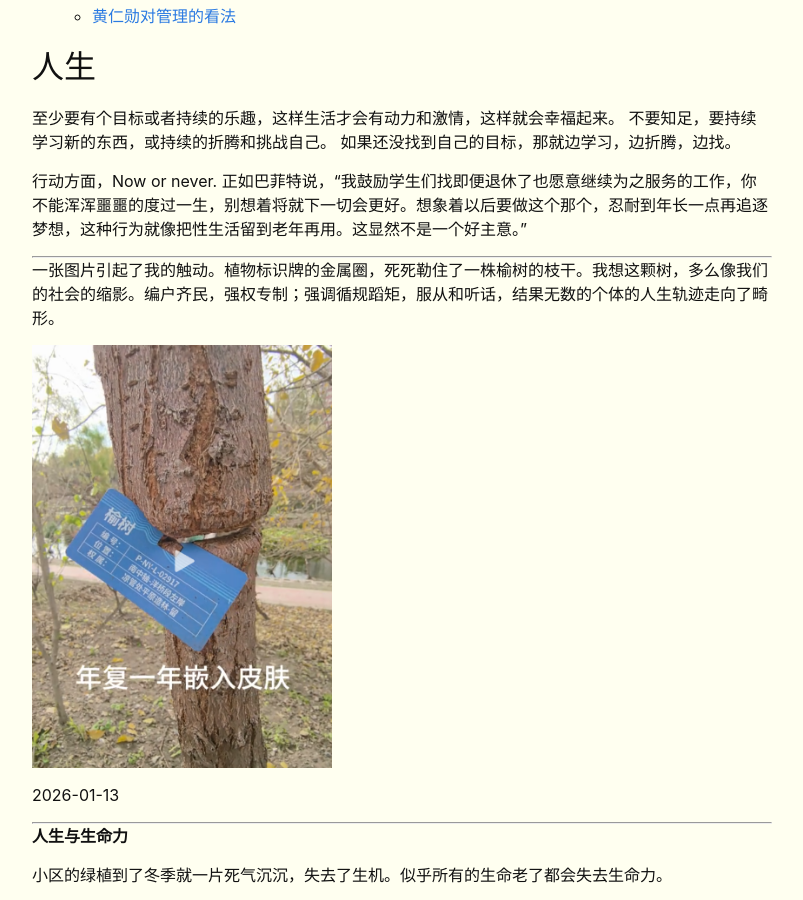
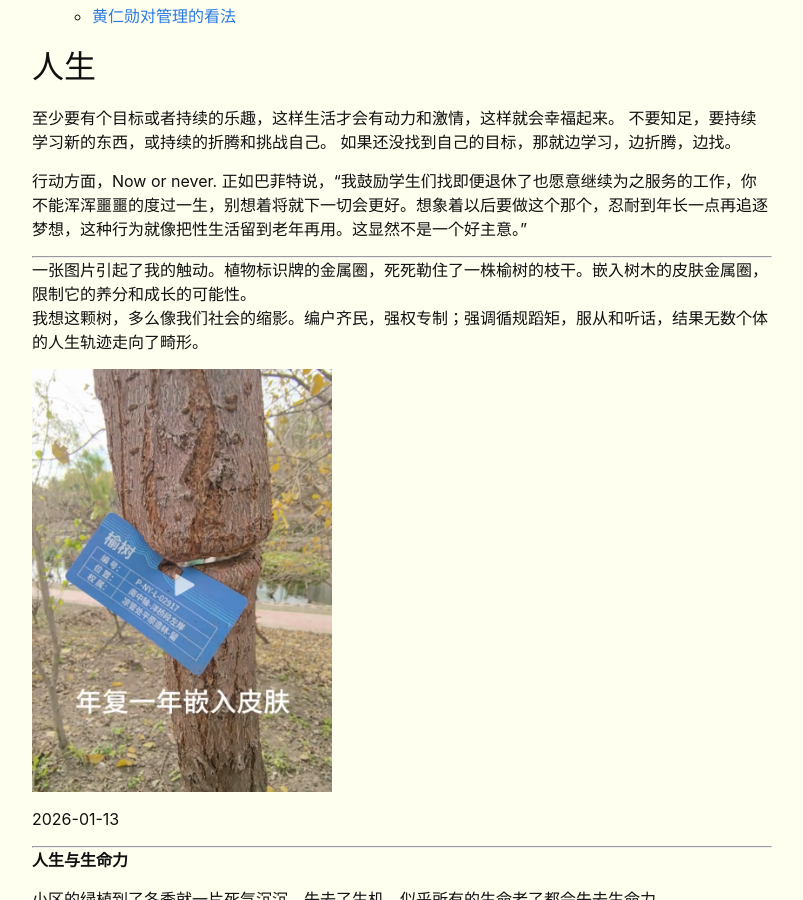
Before and after one commit to crb912/crb912.github.io, a Jekyll site: the page built from _posts/2025-06-15-My-Opinion.md, in a window 1280 px wide and 900 px high, scrolled down 1276 px. Shown: the whole window, without its empty margins (238-1041 px from the left). Built offline with Jekyll 4.4.1, drawn with Linux system fonts in a browser that asks for light colours.

Commit message:
fix image

```diff
--- a/_posts/2025-06-15-My-Opinion.md
+++ b/_posts/2025-06-15-My-Opinion.md
@@ -23,7 +23,8 @@ category: Think
 
 ---
 
-一张图片引起了我的触动。植物标识牌的金属圈，死死勒住了一株榆树的枝干。我想这颗树，多么像我们的社会的缩影。编户齐民，强权专制；强调循规蹈矩，服从和听话，结果无数的个体的人生轨迹走向了畸形。
+一张图片引起了我的触动。植物标识牌的金属圈，死死勒住了一株榆树的枝干。嵌入树木的皮肤金属圈，限制它的养分和成长的可能性。
+我想这颗树，多么像我们社会的缩影。编户齐民，强权专制；强调循规蹈矩，服从和听话，结果无数个体的人生轨迹走向了畸形。
 
 ![tree](https://github.com/crb912/crb912.github.io/blob/master/my_private/image/tree.png?raw=true){: width="300"}
 
```
Also changed, not shown: other parts of _posts/2025-06-15-My-Opinion.md (+1 -1 lines).
